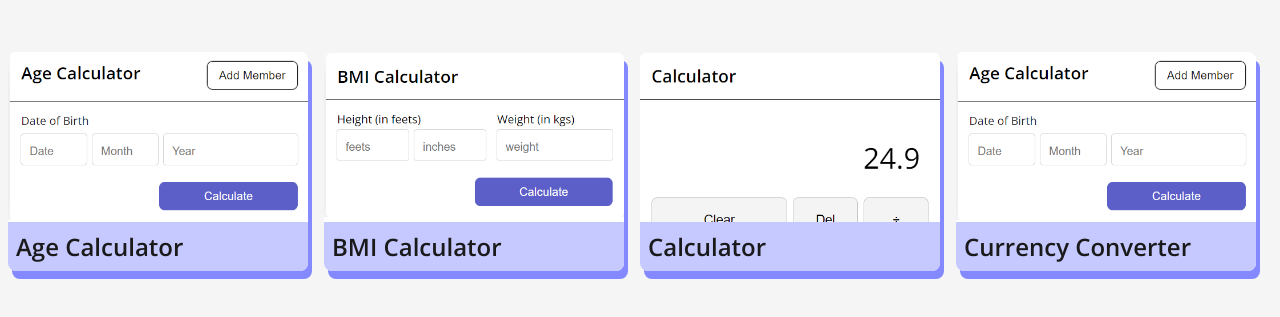
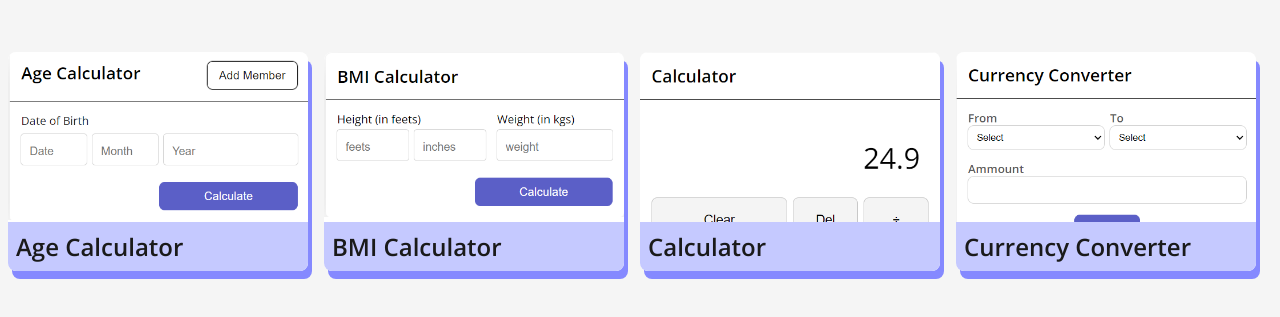
Before and after one commit to Jaysoni14-3/age-calculator, a React (Vite) app: page / in a window 1280 px wide. Shown: the part 239-556 px from the top of the page. Built offline with nearby package versions, Linux system fonts and the light colour scheme.

Commit message:
Fixed ui issue

```diff
--- a/index.html
+++ b/index.html
@@ -4,7 +4,7 @@
     <meta charset="UTF-8" />
     <link rel="icon" type="image/svg+xml" href="/vite.svg" />
     <meta name="viewport" content="width=device-width, initial-scale=1.0" />
-    <title>Age Calculator</title>
+    <title>Calculators</title>
   </head>
   <body>
     <div id="root"></div>
--- a/src/Pages/AgeCalculator.jsx
+++ b/src/Pages/AgeCalculator.jsx
@@ -15,6 +15,8 @@ function AgeCalculator() {
   const [calculatedDays, setCalculatedDays] = useState("");
 
   const [showModal, setShowModal] = useState(false);
+
+  document.title = "Age Calculator";
 
   var userName;
   var userBirthDate;
--- a/src/Pages/BmiCalculator.jsx
+++ b/src/Pages/BmiCalculator.jsx
@@ -7,6 +7,8 @@ export default function BmiCalculator() {
     const [userInchHeight, setUserInchHeight] = useState("");
     const [userWeight, setUserWeight] = useState("");
     const [userBMI, setUserBMI] = useState("");
+
+    document.title = "BMI Calculator";
 
     var bmiMessage;
     var bmi_message_style;
--- a/src/Pages/Calculator.jsx
+++ b/src/Pages/Calculator.jsx
@@ -10,6 +10,8 @@ export const ACTIONS = {
     DELETE_DIGIT: 'delete-digit',
     EVALUATE: 'evaluate',
 }
+
+document.title = "Calculator";
 
 function reducer(state, { type, payload }) {
     switch (type){
--- a/src/Pages/CurrencyConverter.jsx
+++ b/src/Pages/CurrencyConverter.jsx
@@ -9,6 +9,8 @@ export default function CurrencyConverter () {
     const [currencyAmmount, setCurrencyAmmount] = useState("");
     const [currencyFromValue, setCurrencyFromValue] = useState("");
     const [currencyToValue, setCurrencyToValue] = useState("");
+
+    document.title = "Currency Converter";
 
     const getApiData = (wantValue, haveValue, ammountValue) => {
         fetch(`https://api.api-ninjas.com/v1/convertcurrency?want=${wantValue}&have=${haveValue}&amount=${ammountValue}`, {
--- a/src/Pages/Home.css
+++ b/src/Pages/Home.css
@@ -10,23 +10,24 @@ a{
     flex-direction: column;
     justify-content: center;
     align-items: center;
-    height: 100vh;
+    min-height: 100vh;
 }
 
 .home-article{
     width: 100%;
     margin-inline: auto;
-    /* outline: 1px solid #5c5c5c; */
     border-radius: 8px;
     background-color: #fff;
     transition: all 0.2s ease;
+    /* outline: 1px solid #5c5c5c; */
     /* box-shadow: 0 8px 0 0px #5b5fc7; */
     box-shadow: 4px 8px 0 0px #8589ff;
     overflow: hidden;
+    margin-top: 24px;
 }
 
-.home-article:last-child{
-    margin-top: 24px;
+.home-page:last-child{
+    margin-bottom: 24px;
 }
 
 .home-article .image-container{
--- a/src/Pages/Home.jsx
+++ b/src/Pages/Home.jsx
@@ -1,9 +1,13 @@
 import AgeCalculatorImage from '../../images/age-calculator.png'
 import BmiCalculatorImage from '../../images/BMI-calculator.png'
 import CalculatorImage from '../../images/Calculator.png'
+import CurrencyConverter from '../../images/Currency-Converter.png'
 import "./Home.css"
 
 export default function Home (){
+
+    document.title = "Calculators";
+
     return (
         <>
             <div className="home-page">
@@ -44,7 +48,7 @@ export default function Home (){
                 <a href="/currency-converter">
                     <article className="home-article">
                         <div className="image-container">
-                            <img src={AgeCalculatorImage} alt="AgeCalculatorImage" />
+                            <img src={CurrencyConverter} alt="CurrencyConverterImage" />
                         </div>
                         <div className="article-description">
                             <h2 className="article-name">Currency Converter</h2>
```
Also changed, not shown: images/Currency-converter.png (added).
